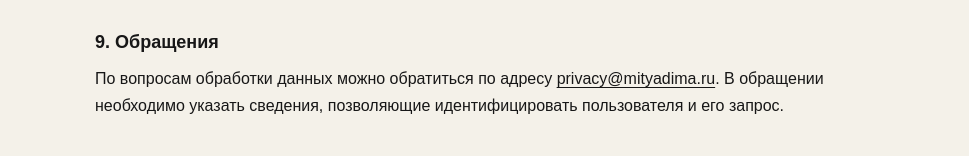
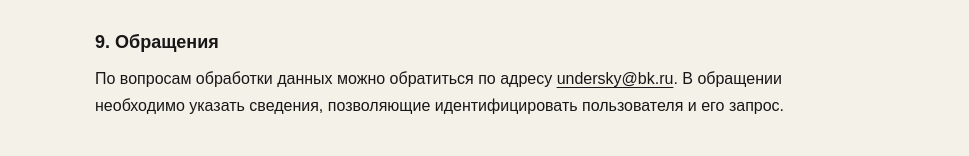
Before and after one commit to undersky-wq/vinyl, a Next.js app in the folder apps/frontend/: page /privacy in a window 1280 px wide. Shown: the part 1297-1453 px from the top of the page, without its empty margins (155-1124 px from the left). Built offline with nearby package versions, Linux system fonts and the light colour scheme; no server answers.

Commit message:
update privacy contact email

```diff
--- a/apps/frontend/src/app/privacy/page.tsx
+++ b/apps/frontend/src/app/privacy/page.tsx
@@ -36,7 +36,7 @@ export default function PrivacyPage() {
         <p>Пользователь вправе запросить сведения об обработке, уточнение, блокирование или удаление данных, а также отозвать согласие, если дальнейшая обработка не требуется по закону или договору.</p>
 
         <h2>9. Обращения</h2>
-        <p>По вопросам обработки данных можно обратиться по адресу <a href="mailto:privacy@mityadima.ru">privacy@mityadima.ru</a>. В обращении необходимо указать сведения, позволяющие идентифицировать пользователя и его запрос.</p>
+        <p>По вопросам обработки данных можно обратиться по адресу <a href="mailto:undersky@bk.ru">undersky@bk.ru</a>. В обращении необходимо указать сведения, позволяющие идентифицировать пользователя и его запрос.</p>
 
         <h2>10. Изменение политики</h2>
         <p>Оператор может обновлять политику. Актуальная редакция постоянно доступна на этой странице.</p>
```
